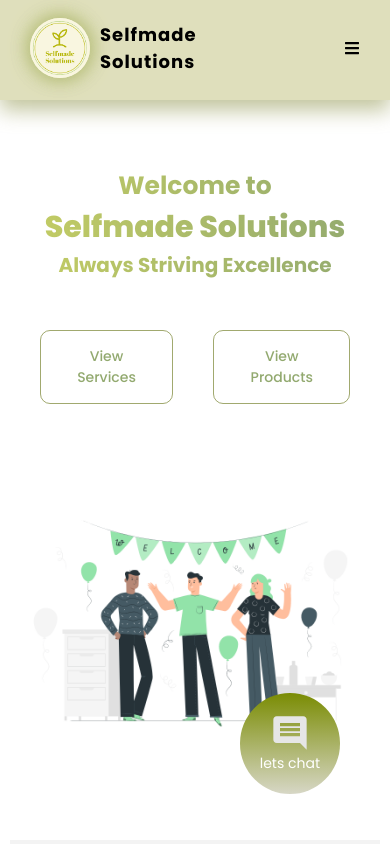
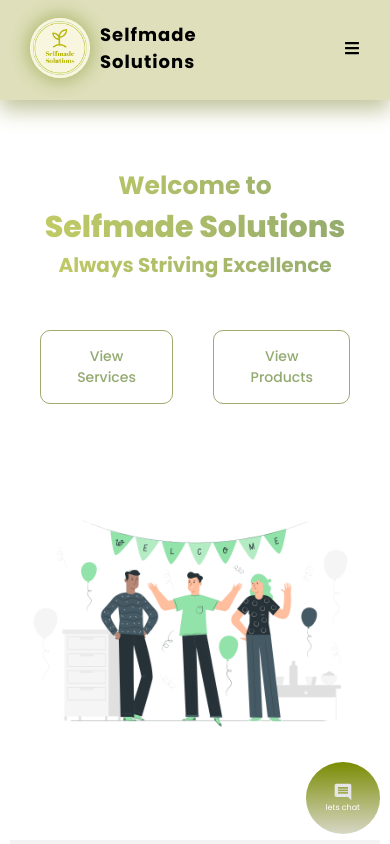
Before and after one commit to 123nol/self_made_solutions, a React (Create React App) app: page / in a window 390 px wide. Shown: the top 844 px of the page. Built offline with nearby package versions, Linux system fonts and the light colour scheme; grey boxes are pictures that could not be loaded; a web font is replaced by a local one.

Commit message:
fixed the chat thing

```diff
--- a/src/components/Chat.jsx
+++ b/src/components/Chat.jsx
@@ -47,9 +47,10 @@ const Chat = () => {
         <CommentIcon
           htmlColor="rgb(230, 230, 230)"
           style={{ fontSize: "40px" }}
+          className="commentIcon"
         />
 
-        <p style={{ fontSize: "14px", color: "white" }}>lets chat</p>
+        <p style={{ fontSize: "14px", color: "white" }} className="chatline">lets chat</p>
       </div>
     </div>
   );
--- a/src/index.css
+++ b/src/index.css
@@ -1150,7 +1150,21 @@ html {
   z-index: 1000;
   border-radius: 20px;
 }
+@media screen and (max-width:400px){
+  .commentIcon{
+    font-size: 20px !important;
 
+
+  }
+  .chatline{
+    font-size: 8px !important;
+  }
+  .comment{
+    width: fit-content;
+    bottom: 10px !important;
+    right: 10px !important;
+  }
+}
 .header {
   padding: 20px 25px 0px 25px !important;
   display: flex;
```
